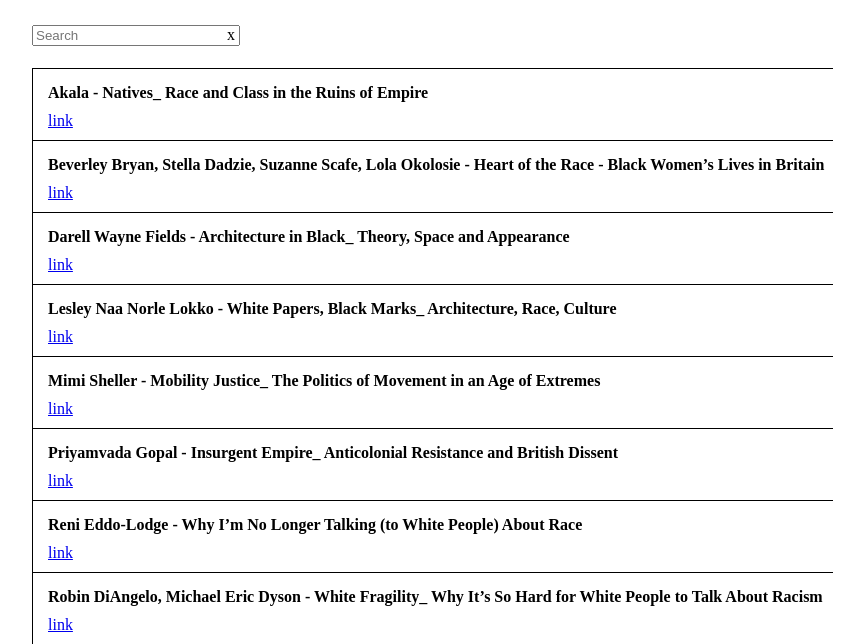
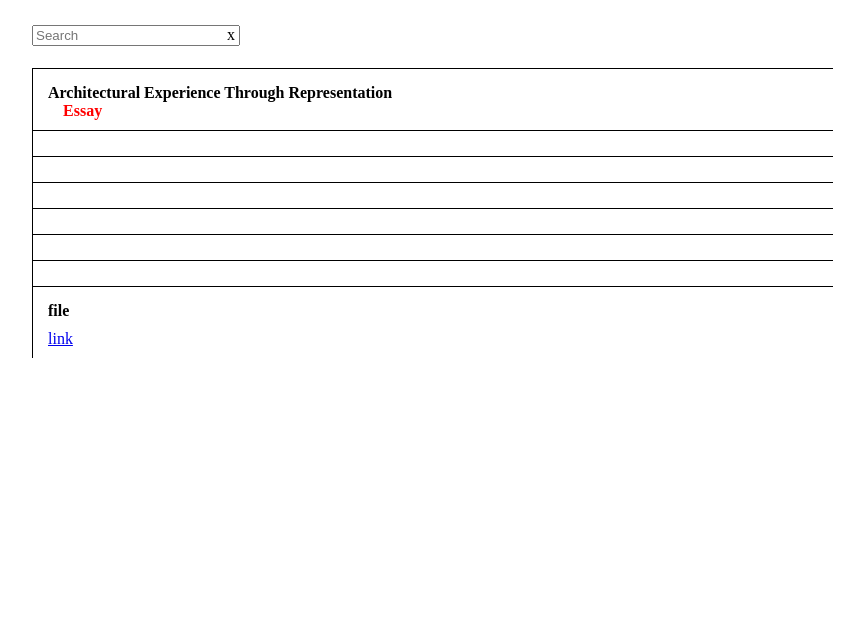
Before and after one commit to danm-architecture/danm-architecture.github.io, a plain HTML site: page index.html in a window 1280 px wide. Shown: the part 171-815 px from the top of the page, without its empty margins (68-932 px from the left). Drawn offline with Linux system fonts and the light colour scheme.

Commit message:
Update index.html

```diff
--- a/index.html
+++ b/index.html
@@ -73,7 +73,13 @@
 			padding-left: 15px;
 		}
 		h3 {
-			margin-top: 0px;
+			margin: 0px 0px 0px 0px;
+			text-indent: 30px;
+			position: relative;
+			left: -15px;
+			color: red;
+			font-size: 1em;
+			font-weight: bolder;
 		}
 		h4 {
 			border-top: 1px solid black;
@@ -167,43 +173,44 @@
 	<div class="mainline">
 
 		<section>
-			<h4>Akala - Natives_ Race and Class in the Ruins of Empire</h4>
-		    <p><a href="/Akala - Natives_ Race and Class in the Ruins of Empire.pdf" target="_blank">link</a></p>
+			<h4>Architectural Experience Through Representation</h4>
+			<h3>Essay</h3>
+		    <p></p>
 			<p></p>
         </section>
 		<section>
-			<h4>Beverley Bryan, Stella Dadzie, Suzanne Scafe, Lola Okolosie - Heart of the Race - Black Women’s Lives in Britain</h4>
-		    <p><a href="/Beverley Bryan, Stella Dadzie, Suzanne Scafe, Lola Okolosie - Heart of the Race - Black Women’s Lives in Britain.pdf" target="_blank">link</a></p>
+			<h4></h4>
+		    <p></p>
 			<p></p>
         </section>
 		<section>
-			<h4>Darell Wayne Fields - Architecture in Black_ Theory, Space and Appearance</h4>
-		    <p><a href="/Darell Wayne Fields - Architecture in Black_ Theory, Space and Appearance .pdf" target="_blank">link</a></p>
+			<h4></h4>
+		    <p></p>
 			<p></p>
         </section>
 		<section>
-			<h4>Lesley Naa Norle Lokko - White Papers, Black Marks_ Architecture, Race, Culture</h4>
-		    <p><a href="/Lesley Naa Norle Lokko - White Papers, Black Marks_ Architecture, Race, Culture.pdf" target="_blank">link</a></p>
+			<h4></h4>
+		    <p></p>
 			<p></p>
         </section>
 		<section>
-			<h4>Mimi Sheller - Mobility Justice_ The Politics of Movement in an Age of Extremes</h4>
-		    <p><a href="/Mimi Sheller - Mobility Justice_ The Politics of Movement in an Age of Extremes.pdf" target="_blank">link</a></p>
+			<h4></h4>
+		    <p></p>
 			<p></p>
         </section>
 		<section>
-			<h4>Priyamvada Gopal - Insurgent Empire_ Anticolonial Resistance and British Dissent</h4>
-		    <p><a href="/Priyamvada Gopal - Insurgent Empire_ Anticolonial Resistance and British Dissent.pdf" target="_blank">link</a></p>
+			<h4></h4>
+		    <p></p>
 			<p></p>
         </section>
 		<section>
-			<h4>Reni Eddo-Lodge - Why I’m No Longer Talking (to White People) About Race</h4>
-		    <p><a href="/Reni Eddo-Lodge - Why I’m No Longer Talking (to White People) About Race.pdf" target="_blank">link</a></p>
+			<h4></h4>
+		    <p></p>
 			<p></p>
         </section>
 		<section>
-			<h4>Robin DiAngelo, Michael Eric Dyson - White Fragility_ Why It’s So Hard for White People to Talk About Racism</h4>
-		    <p><a href="/Robin DiAngelo, Michael Eric Dyson - White Fragility_ Why It’s So Hard for White People to Talk About Racism.pdf" target="_blank">link</a></p>
+			<h4>file</h4>
+		    <p><a href="file.pdf" target="_blank">link</a></p>
 			<p></p>
         </section>
 
```
